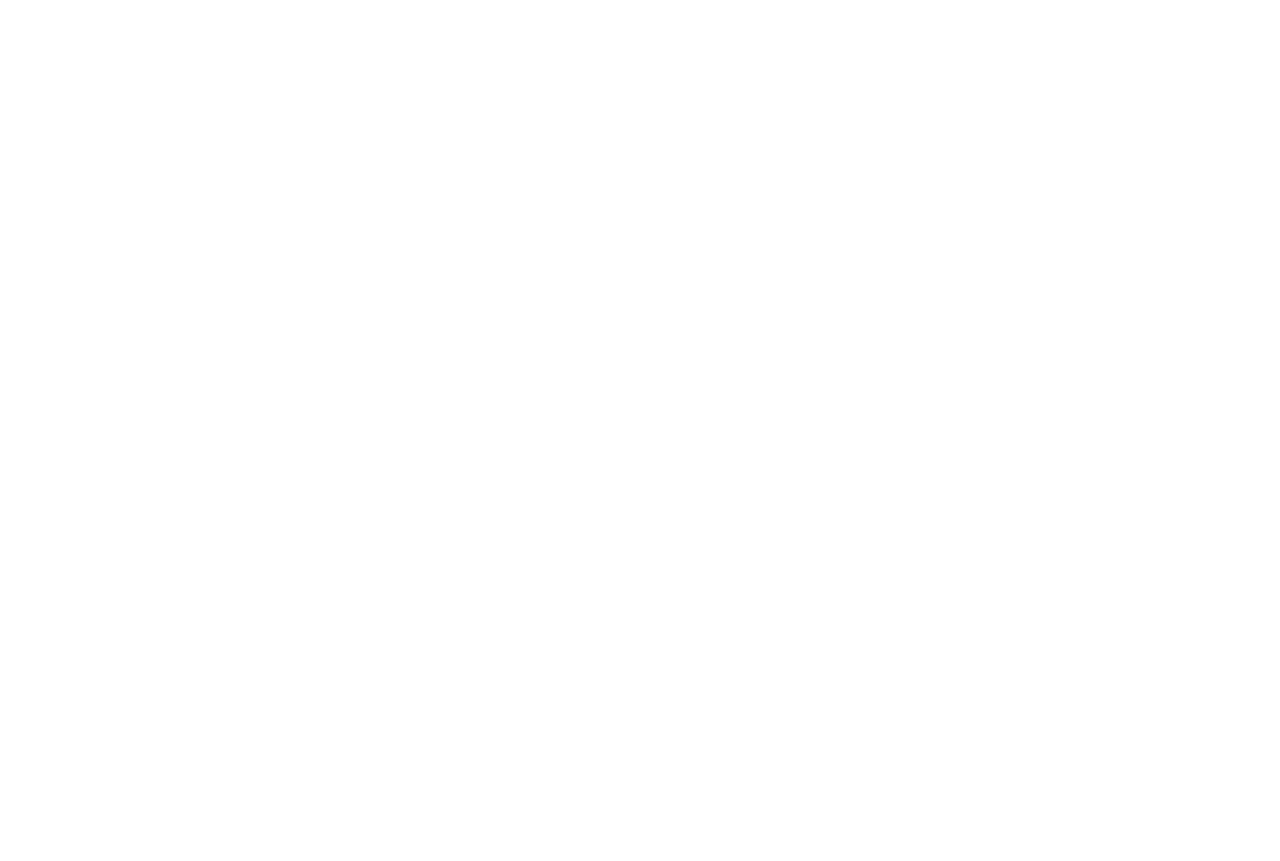
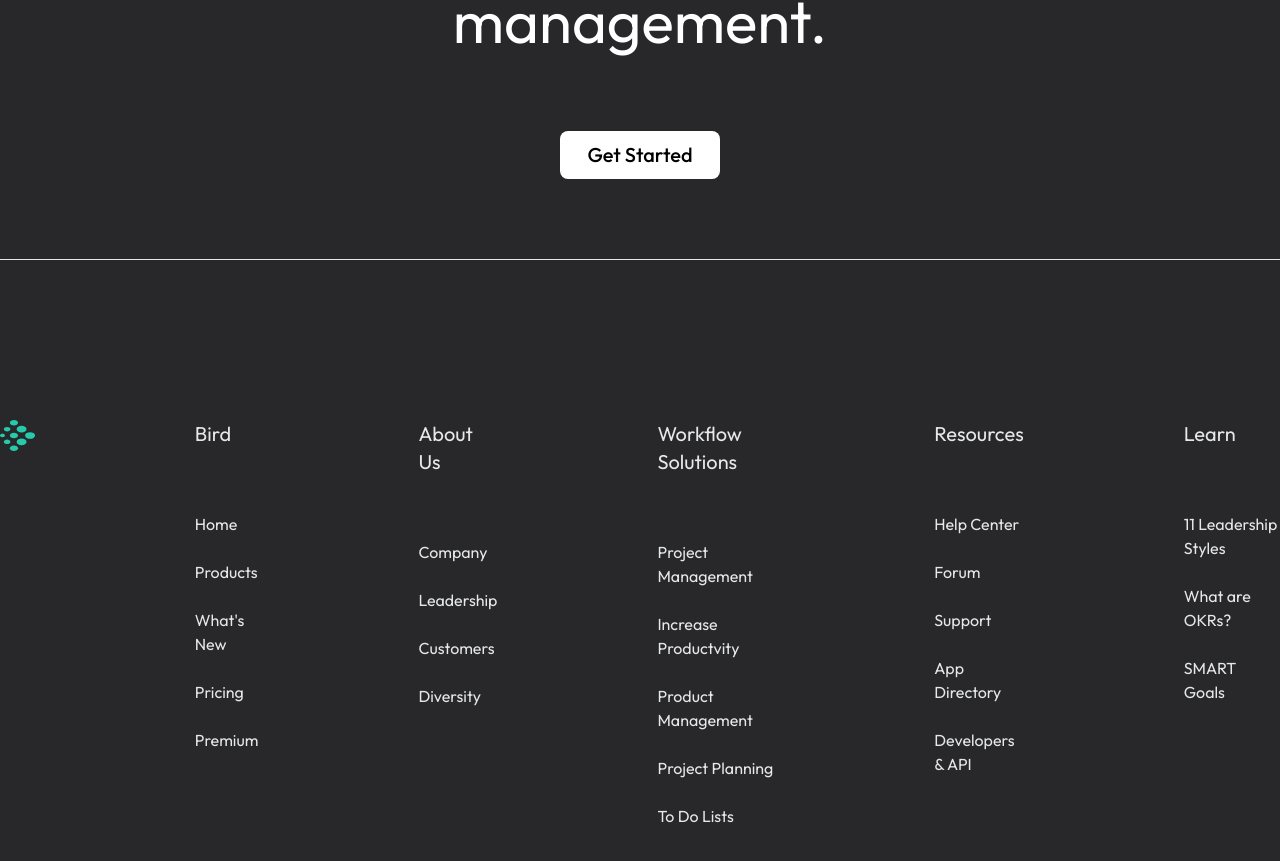
Before and after one commit to feni-brian/Asvna, a Next.js app: page /section-08 in a window 1280 px wide. Before the commit this address had no page. Shown: the part 449-1310 px from the top of the page. Before the commit the page ends 800 px from the top, so only its background shows below. Built offline with nearby package versions, Linux system fonts and the light colour scheme.

Commit message:
Implemented the eigth section of the landing page.

```diff
--- /dev/null
+++ b/app/(landing)/section-08/page.tsx
@@ -0,0 +1,60 @@
+import { Button } from "@/components/ui/button";
+import Image from "next/image";
+
+const EigthSection = () => {
+	return (
+		<div>
+			<section className="flex flex-col py-20  items-center justify-center bg-[#28282B]">
+				<div className=" text-center  flex flex-col  items-center justify-center pb-20">
+					<Image src="/images/logo/logo-13.svg" alt="" width={100} height={100} className="w-60 h-60 mx-auto" />
+					<div className="text-6xl flex justify-center md:text-6xl  text-white  md:px-20 pb-20 w-2/3">Try the #1 software in project and product management.</div>
+					<Button className="text-xl bg-[#fff] text-black hover:text-slate-50 p-6 rounded-lg w-40 items-center justify-center flex">Get Started</Button>
+				</div>
+				<div className="hidden md:flex pt-40 space-x-40 border-t">
+					<div>
+						<Image src="/images/logo/logo-17.svg" alt="Picture of the author" width={50} height={50} />
+					</div>
+					<div className="flex-col space-y-6 flex">
+						<div className="text-gray-200 text-xl pb-10">Bird</div>
+						<div className="text-gray-200">Home</div>
+						<div className="text-gray-200">Products</div>
+						<div className="text-gray-200">What&apos;s New</div>
+						<div className="text-gray-200">Pricing</div>
+						<div className="text-gray-200">Premium</div>
+					</div>
+					<div className="flex-col space-y-6 flex">
+						<div className="text-gray-200 text-xl pb-10">About Us</div>
+						<div className="text-gray-200">Company</div>
+						<div className="text-gray-200">Leadership</div>
+						<div className="text-gray-200">Customers</div>
+						<div className="text-gray-200">Diversity</div>
+					</div>
+					<div className="flex-col space-y-6 flex">
+						<div className="text-gray-200 text-xl pb-10">Workflow Solutions</div>
+						<div className="text-gray-200">Project Management</div>
+						<div className="text-gray-200">Increase Productvity</div>
+						<div className="text-gray-200">Product Management</div>
+						<div className="text-gray-200">Project Planning</div>
+						<div className="text-gray-200">To Do Lists</div>
+					</div>
+					<div className="flex-col space-y-6 flex">
+						<div className="text-gray-200 text-xl pb-10">Resources</div>
+						<div className="text-gray-200">Help Center</div>
+						<div className="text-gray-200">Forum</div>
+						<div className="text-gray-200">Support</div>
+						<div className="text-gray-200">App Directory</div>
+						<div className="text-gray-200">Developers & API</div>
+					</div>
+					<div className="flex-col space-y-6 flex">
+						<div className="text-gray-200 text-xl pb-10">Learn</div>
+						<div className="text-gray-200">11 Leadership Styles</div>
+						<div className="text-gray-200">What are OKRs?</div>
+						<div className="text-gray-200">SMART Goals</div>
+					</div>
+				</div>
+			</section>
+		</div>
+	);
+};
+
+export default EigthSection;
```
